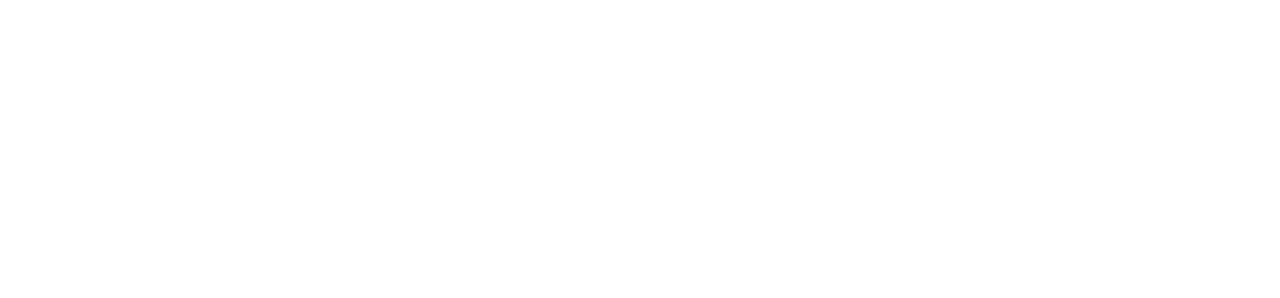
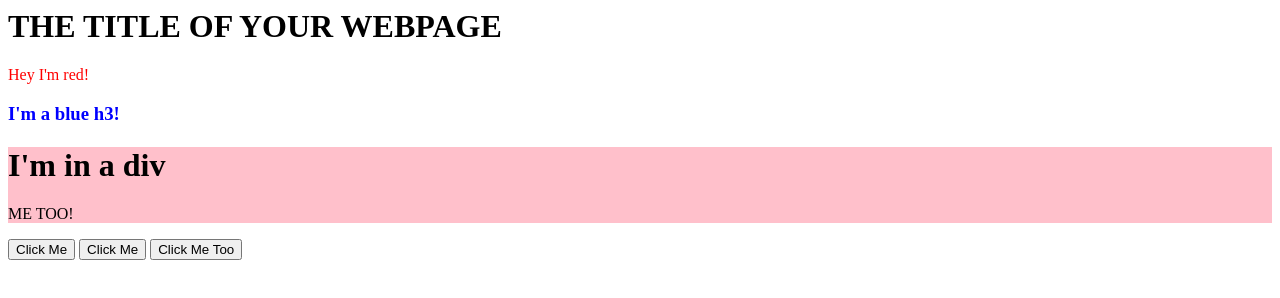
Before and after one commit to djsong15/practice_exercises, a plain HTML site: page DOM-Manipulation-Lesson/index.html in a window 1280 px wide. Drawn offline with Linux system fonts and the light colour scheme.

Commit message:
completed DOM manipulation exercises

```diff
--- a/DOM-Manipulation-Lesson/index.html
+++ b/DOM-Manipulation-Lesson/index.html
@@ -1,13 +1,13 @@
-<!DOCTYPE html>
-<html>
 <head>
-  <title>DOM Manipulation Practice</title>
-  <meta charset="UTF-8"/>
+    <script src="js-script.js" defer></script>
 </head>
+
 <body>
-  <script>
-    // Your JavaScript goes here!
-    console.log("Hello, World!")
-  </script>
-</body>
-</html>
+    <h1>
+      THE TITLE OF YOUR WEBPAGE
+    </h1>
+    <div id="container"></div>
+    <button onclick="alert('Hello World')">Click Me</button>
+    <button id="btn">Click Me</button>
+    <button id='btn2'>Click Me Too</button>
+  </body>
--- a/DOM-Manipulation-Lesson/js-script.js
+++ b/DOM-Manipulation-Lesson/js-script.js
@@ -0,0 +1,47 @@
+const container = document.querySelector('#container');
+
+const para = document.createElement('p');
+para.textContent = "Hey I'm red!";
+para.style.color = "red";
+
+container.appendChild(para);
+
+const blue = document.createElement('h3');
+blue.textContent = "I'm a blue h3!";
+blue.style.color = "blue";
+
+container.appendChild(blue);
+
+const div = document.createElement('div');
+div.setAttribute('style', 'border: black; background: pink');
+
+const h1 = document.createElement('h1');
+h1.textContent = "I'm in a div";
+div.appendChild(h1);
+
+const divPara = document.createElement('p');
+divPara.textContent = "ME TOO!";
+div.appendChild(divPara);
+//div.appendChild(p.textContent = "ME TOO!");
+
+container.appendChild(div);
+
+const btn = document.querySelector('#btn');
+btn.onclick = () => alert("Hello World 2");
+
+const btn2 = document.querySelector('#btn2');
+btn2.addEventListener('click', () => {
+    alert("Hello World 3");
+});
+
+btn.addEventListener('click', function (e) {
+    console.log(e);
+  });
+
+  btn.addEventListener('click', function (e) {
+    console.log(e.target);
+  });
+
+btn.addEventListener('click', function (e) {
+    e.target.style.background = 'blue';
+  });
```
Also changed, not shown: 1 other file.
